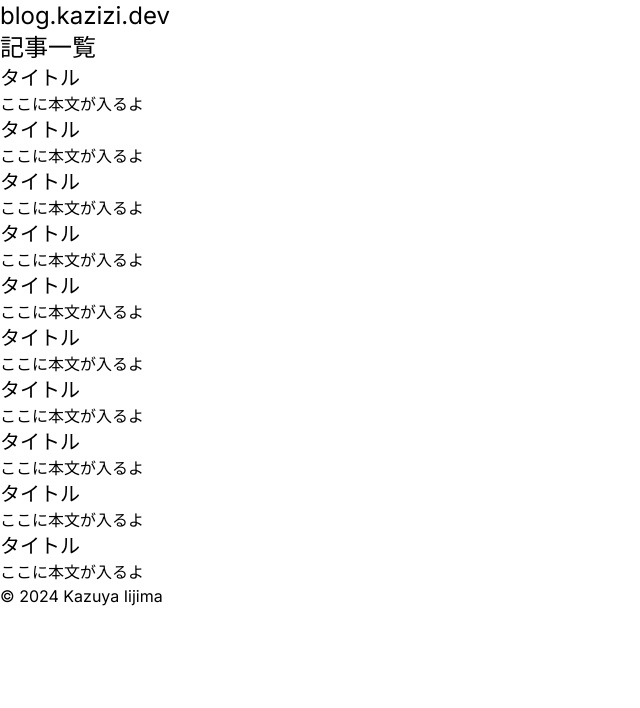
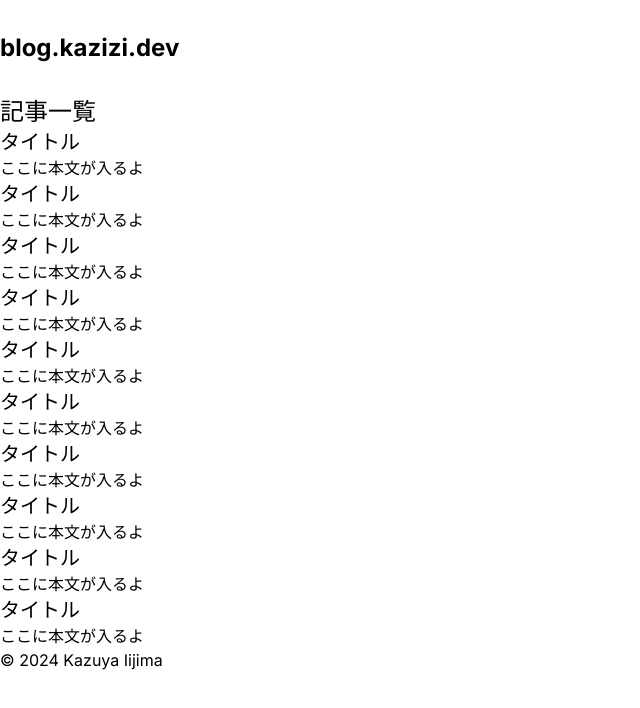
Before and after one commit to kazizi55/blog, a Next.js app: page / in a window 1280 px wide. Shown: the top 708 px of the page, without its empty margins (0-640 px from the left). Built offline with nearby package versions, Linux system fonts and the light colour scheme.

Commit message:
feat: 未実装のbuttonをコメントアウト

```diff
--- a/src/components/organisms/Header/Header.tsx
+++ b/src/components/organisms/Header/Header.tsx
@@ -1,7 +1,21 @@
+import Link from "next/link";
+import { ProfileButton } from "./ProfileButton";
+// import { ThemeSwitchButton } from "./ThemeSwitchButton";
+// import { DocSearchButton } from "./DocSearchButton";
+
 export const Header: React.FC = () => {
   return (
-    <header>
-      <h1>blog.kazizi.dev</h1>
+    <header className="flex items-center justify-between py-8">
+      <Link href={"/"} className="text-2xl font-bold sm:block">
+        blog.kazizi.dev
+      </Link>
+
+      {/* TODO: kazizi.devの構築 */}
+      {/* <ProfileButton /> */}
+
+      {/* TODO: ロジックの実装 */}
+      {/* <ThemeSwitchButton /> */}
+      {/* <DocSearchButton /> */}
     </header>
   );
 };
```
